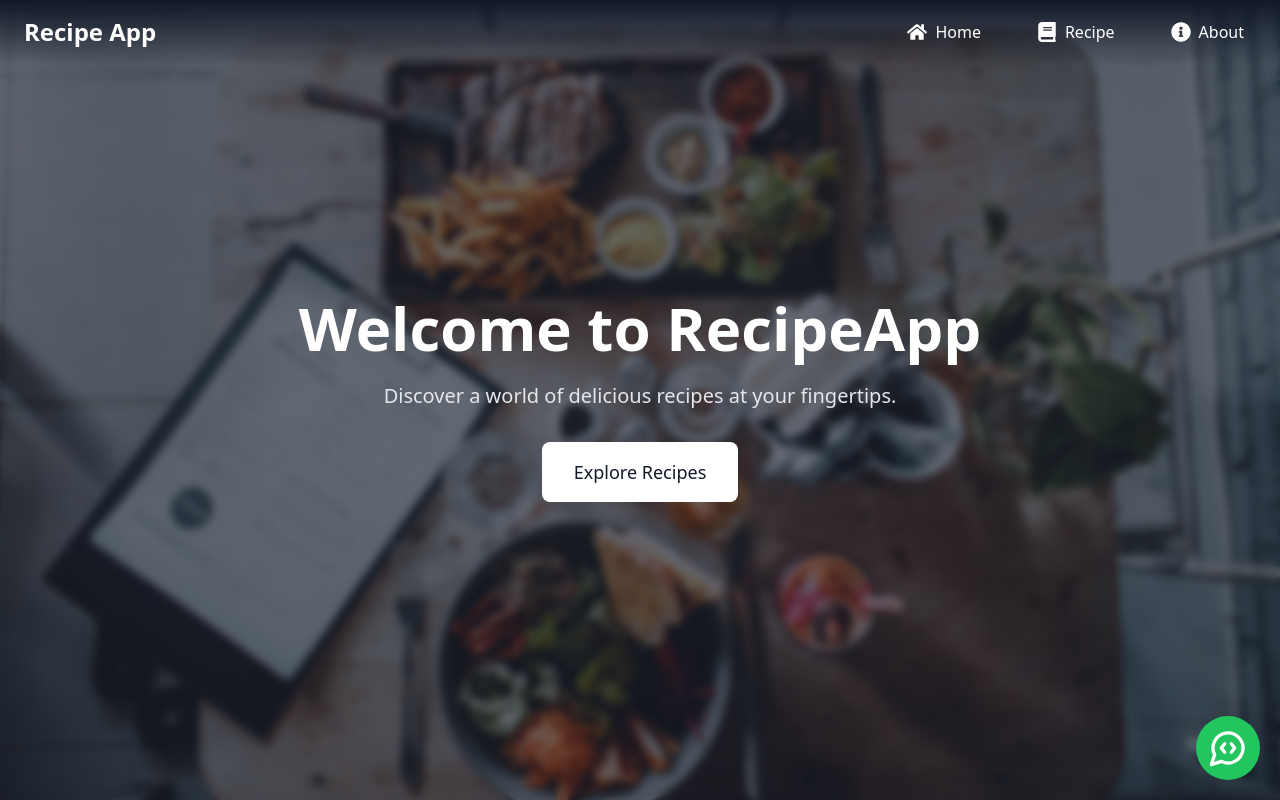
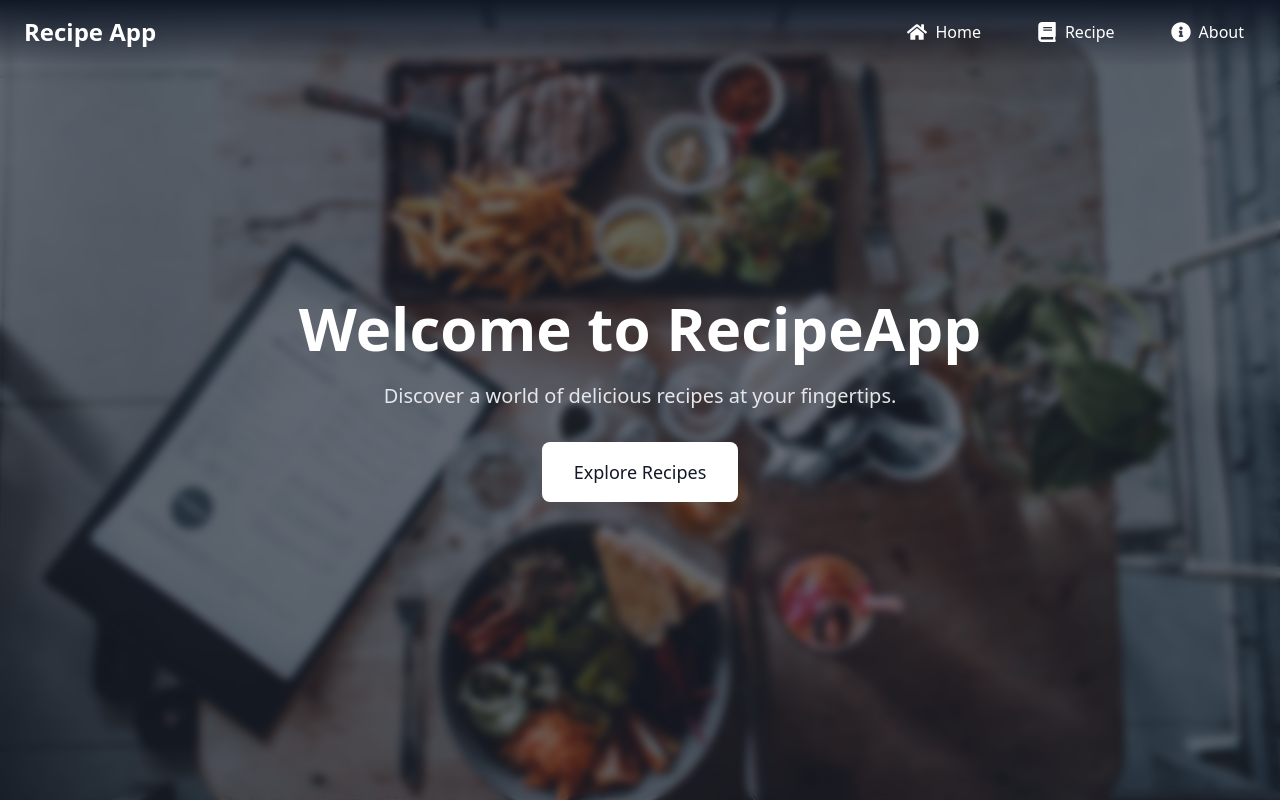
Before and after one commit to rudalkunwar/recipe-app, a React (Create React App) app: page / in a window 1280 px wide. Shown: the top 800 px of the page. Built offline with nearby package versions, Linux system fonts and the light colour scheme.

Commit message:
Update App.jsx

```diff
--- a/src/App.jsx
+++ b/src/App.jsx
@@ -17,7 +17,6 @@ function App() {
     <Navbar />
     {/* <FacebookMessengerChat pageId='517579444770810' appId='968976658430478' /> */}
     {/* <MessengerChat /> */}
-    <ChatBot />
     <Routes>
       <Route path="/" element={<Home />} />
       <Route path="/recipe" element={<Recipe />} />
```
